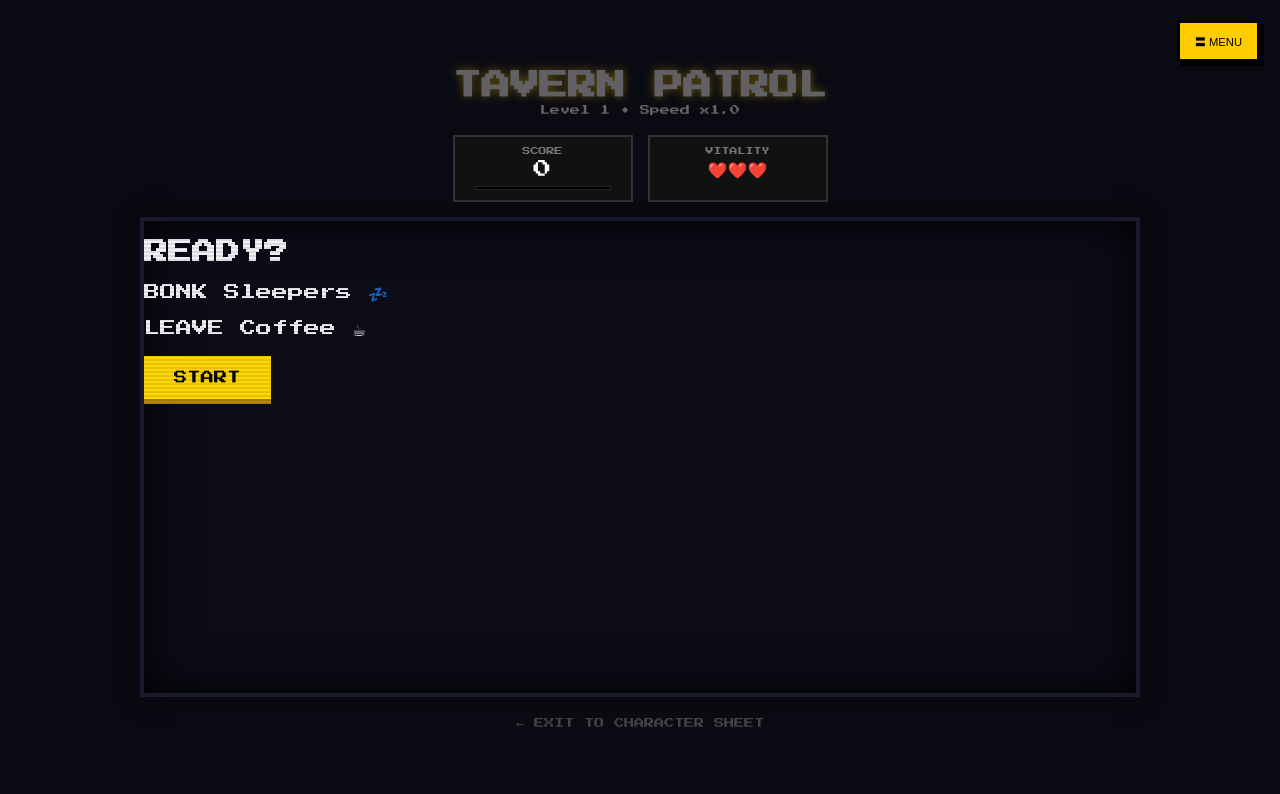
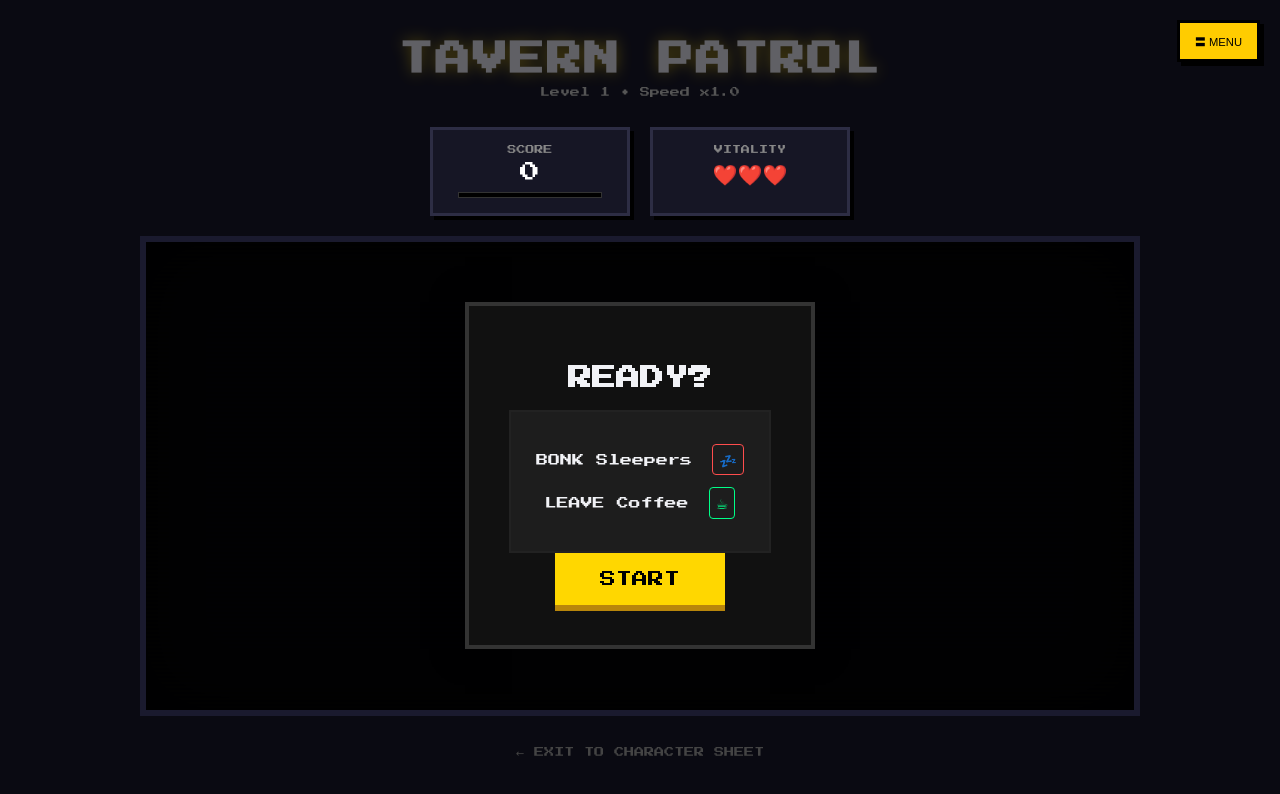
Before and after one commit to gwynsalud/WebProg-IT242-Finals, a website: page portfolio/bouncer.html in a window 1280 px wide. Drawn offline with nearby package versions, Linux system fonts and the light colour scheme.

Commit message:
Bouncer UI update

```diff
--- a/portfolio/bouncer.html
+++ b/portfolio/bouncer.html
@@ -50,7 +50,7 @@
                 :key="npc.id"
                 class="npc-character"
                 :class="npc.type"
-                :style="{ left: npc.x + 'px', top: npc.y + 'px' }"
+                :style="{ left: npc.x + 'px', top: npc.y + 'px', borderColor: npc.color }"
                 @mousedown.prevent="bonk(npc)"
             >
                 {{ npc.icon }}
@@ -59,12 +59,12 @@
             <transition name="fade">
                 <div v-if="!gameActive" class="game-overlay">
                     <div class="overlay-card">
-                        <h2 v-if="gameLives <= 0" class="text-danger pulse">SHIFT FAILED</h2>
-                        <h2 v-else>READY?</h2>
+                        <h2 v-if="gameLives <= 0" class="text-danger pulse mb-4">SHIFT FAILED</h2>
+                        <h2 v-else class="mb-4">READY?</h2>
 
-                        <div class="instruction-box my-4">
-                            <p>BONK Sleepers <span class="badge bg-danger">💤</span></p>
-                            <p>LEAVE Coffee <span class="badge bg-success">☕</span></p>
+                        <div class="instruction-box mb-4">
+                            <p class="mb-2">BONK Sleepers <span class="badge-icon red">💤</span></p>
+                            <p class="mb-0">LEAVE Coffee <span class="badge-icon green">☕</span></p>
                         </div>
 
                         <button class="pixel-btn-yellow" @click="startBouncerGame">
--- a/portfolio/css/bouncer.css
+++ b/portfolio/css/bouncer.css
@@ -1,106 +1,253 @@
-/* --- Global Fixes --- */
+/* --- Global Reset & Centering --- */
 html, body {
     margin: 0;
     padding: 0;
-    height: 100%;
-    width: 100%;
-    overflow: hidden; /* Fixes scrolling */
+    height: 100vh;
+    width: 100vw;
+    overflow: hidden; /* Strict no-scroll */
     background-color: #0a0a12;
+    font-family: 'Press Start 2P', cursive;
 }
 
 #app {
     height: 100%;
     width: 100%;
+    display: flex;
+    align-items: center;
+    justify-content: center;
 }
 
 .game-container {
-    height: 100vh;
+    width: 100%;
+    max-width: 1100px;
     display: flex;
     flex-direction: column;
     align-items: center;
     justify-content: center;
-    padding: 10px;
+    padding: 20px;
     box-sizing: border-box;
 }
 
 /* --- HUD & Header --- */
-.game-header { text-align: center; margin-bottom: 10px; }
-.pixel-text { font-family: 'Press Start 2P', cursive; font-size: 1.8rem; color: #fff; margin: 0; }
-.glow-yellow { text-shadow: 0 0 10px #ffd700; }
-.status-text { font-family: 'Press Start 2P', cursive; font-size: 10px; color: #666; margin-top: 5px; }
+.game-header {
+    text-align: center;
+    margin-bottom: 20px;
+}
+
+.pixel-text {
+    font-size: 2.2rem;
+    color: #fff;
+    margin: 0;
+    letter-spacing: 2px;
+}
+
+.glow-yellow {
+    text-shadow: 0 0 15px rgba(255, 215, 0, 0.7);
+}
+
+.status-text {
+    font-size: 10px;
+    color: #555;
+    margin-top: 10px;
+}
 
 .game-hud {
     display: flex;
-    gap: 15px;
-    margin-bottom: 15px;
-    font-family: 'Press Start 2P', cursive;
+    gap: 20px;
+    margin-bottom: 20px;
 }
 
 .hud-box {
-    background: #111;
-    border: 2px solid #333;
-    padding: 10px 20px;
-    min-width: 180px;
+    background: #161625;
+    border: 3px solid #2d2d44;
+    padding: 15px 25px;
+    min-width: 200px;
     text-align: center;
+    box-shadow: 4px 4px 0px #000;
 }
 
-.hud-label { font-size: 8px; color: #777; margin-bottom: 5px; }
-.hud-value { font-size: 18px; color: #fff; }
+.hud-label {
+    font-size: 9px;
+    color: #888;
+    margin-bottom: 8px;
+}
 
-.progress-mini { width: 100%; height: 4px; background: #000; margin-top: 8px; border: 1px solid #222; }
-.progress-fill { height: 100%; background: #ffd700; transition: width 0.3s; }
+.hud-value {
+    font-size: 20px;
+    color: #fff;
+}
+
+.progress-mini {
+    width: 100%;
+    height: 6px;
+    background: #000;
+    margin-top: 10px;
+    border: 1px solid #333;
+}
+
+.progress-fill {
+    height: 100%;
+    background: #ffd700;
+    transition: width 0.3s ease-out;
+    box-shadow: 0 0 10px rgba(255, 215, 0, 0.5);
+}
 
 /* --- Game Stage --- */
 #game-stage {
     position: relative;
     width: 90vw;
     max-width: 1000px;
-    height: 60vh; /* Scaled to screen height */
-    max-height: 500px;
-    background: #0d0d1a;
-    border: 4px solid #1a1a2e;
-    box-shadow: inset 0 0 50px #000, 0 0 20px rgba(0,0,0,0.5);
+    height: 60vh;
+    max-height: 550px;
+    background: #080812;
+    border: 6px solid #1a1a2e;
+    box-shadow: inset 0 0 80px #000;
     overflow: hidden;
+    cursor: crosshair;
 }
 
 .scanlines {
     position: absolute;
     inset: 0;
-    background: linear-gradient(rgba(0,0,0,0) 50%, rgba(0,0,0,0.1) 50%);
+    background: linear-gradient(
+        rgba(18, 16, 16, 0) 50%,
+        rgba(0, 0, 0, 0.15) 50%
+    );
     background-size: 100% 4px;
     pointer-events: none;
     z-index: 5;
 }
 
-/* --- NPCs --- */
+/* --- NPCs (Square Border Style) --- */
 .npc-character {
     position: absolute;
-    width: 60px;
-    height: 60px;
+    width: 55px;
+    height: 55px;
     display: flex;
     align-items: center;
     justify-content: center;
-    font-size: 30px;
+    font-size: 32px;
     cursor: pointer;
     user-select: none;
     z-index: 10;
+    background: rgba(255, 255, 255, 0.03);
+    border: 3px solid; /* Restored square borders */
+    border-radius: 4px; /* Crisp corners */
+    transition: transform 0.1s cubic-bezier(0.175, 0.885, 0.32, 1.275);
 }
 
-/* --- UI Buttons & Links --- */
+.npc-character.baddie {
+    border-color: #ff4d4d;
+    box-shadow: 0 0 15px rgba(255, 77, 77, 0.3);
+}
+
+.npc-character.guest {
+    border-color: #00ff88;
+    box-shadow: 0 0 15px rgba(0, 255, 136, 0.2);
+}
+
+.npc-character:active {
+    transform: scale(0.85);
+}
+
+/* --- Centered Starting Menu / Overlays --- */
+.game-overlay {
+    position: absolute;
+    top: 0;
+    left: 0;
+    width: 100%;
+    height: 100%;
+    background: rgba(0, 0, 0, 0.85);
+    display: flex; /* Critical for centering */
+    align-items: center;
+    justify-content: center;
+    z-index: 100;
+}
+
+.overlay-card {
+    background: #111;
+    border: 4px solid #333;
+    padding: 40px;
+    text-align: center;
+    min-width: 350px;
+    box-shadow: 0 0 30px rgba(0,0,0,0.5);
+}
+
+.instruction-box {
+    background: rgba(255, 255, 255, 0.05);
+    border: 2px solid #222;
+    padding: 20px;
+    font-size: 12px;
+    line-height: 1.8;
+}
+
+.badge-icon {
+    display: inline-block;
+    padding: 2px 6px;
+    border: 1px solid;
+    border-radius: 4px;
+    margin-left: 8px;
+    font-size: 14px;
+}
+
+.badge-icon.red { border-color: #ff4d4d; color: #ff4d4d; }
+.badge-icon.green { border-color: #00ff88; color: #00ff88; }
+
+/* --- Buttons --- */
 .pixel-btn-yellow {
     background: #ffd700;
     border: none;
-    padding: 15px 30px;
+    padding: 18px 45px;
     font-family: 'Press Start 2P', cursive;
-    box-shadow: 0 5px 0 #b8860b;
+    font-size: 16px;
+    box-shadow: 0 6px 0 #b8860b;
     cursor: pointer;
+    transition: all 0.1s;
 }
 
-.pixel-btn-yellow:active { transform: translateY(3px); box-shadow: 0 2px 0 #b8860b; }
+.pixel-btn-yellow:hover {
+    background: #fff;
+    box-shadow: 0 6px 0 #999;
+}
 
-.game-footer { margin-top: 15px; }
-.pixel-link { font-family: 'Press Start 2P', cursive; font-size: 10px; color: #444; text-decoration: none; }
-.pixel-link:hover { color: #888; }
+.pixel-btn-yellow:active {
+    transform: translateY(4px);
+    box-shadow: 0 2px 0 #b8860b;
+}
 
-.heart-unit { transition: 0.3s; display: inline-block; }
-.heart-unit.lost { opacity: 0.1; filter: grayscale(1); }
+/* --- Feedback & Footer --- */
+.game-footer {
+    margin-top: 25px;
+}
+
+.pixel-link {
+    font-size: 10px;
+    color: #444;
+    text-decoration: none;
+    transition: color 0.2s;
+}
+
+.pixel-link:hover {
+    color: #aaa;
+}
+
+.heart-unit {
+    font-size: 20px;
+    transition: transform 0.4s ease, opacity 0.4s ease;
+    display: inline-block;
+}
+
+.heart-unit.lost {
+    opacity: 0.15;
+    filter: grayscale(1);
+    transform: scale(0.8);
+}
+
+@keyframes pulse-red {
+    0%, 100% { opacity: 1; }
+    50% { opacity: 0.5; }
+}
+
+.pulse {
+    animation: pulse-red 1s infinite;
+}
```
